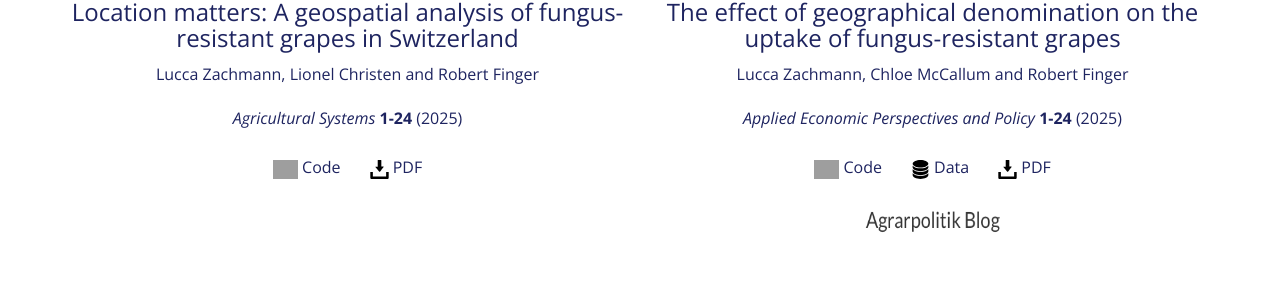
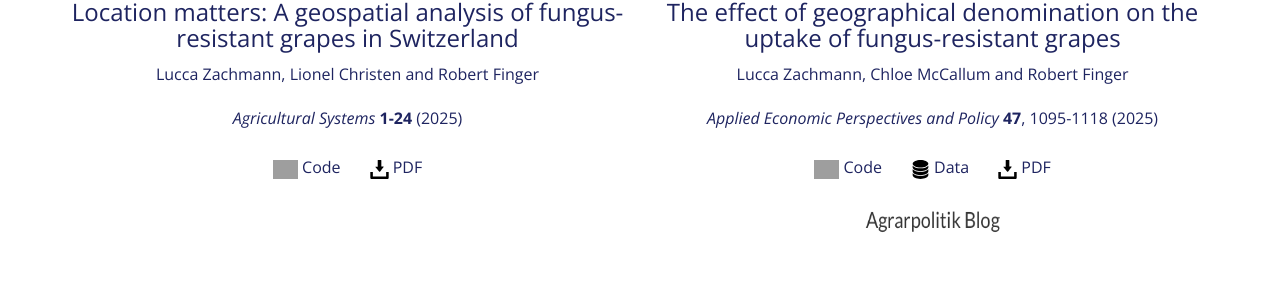
Before and after one commit to luccalino/luccalino.github.io, a Jekyll site: the page built from index.html, in a window 1280 px wide and 900 px high, scrolled down 1154 px. Shown: the part 153-444 px from the top of the window. Built offline with Jekyll 4.4.1, drawn with Linux system fonts in a browser that asks for light colours; nearby versions of some CDN libraries; grey boxes are pictures that could not be loaded.

Commit message:
Update publications.html

```diff
--- a/_includes/publications.html
+++ b/_includes/publications.html
@@ -25,7 +25,7 @@
                       <a class="fa fa-4x wow bounceIn text-primary" href="https://onlinelibrary.wiley.com/doi/full/10.1002/aepp.13512" target="_blank"><img title="AEPP" alt="AEPP" src="img/aepp_v2.jpg" style="cursor:pointer;border:1px solid grey;" width="150" height="210"></a>
                       <h3 style="color:#1E2460;">The effect of geographical denomination on the uptake of fungus-resistant grapes</h3>
                       <p class="text-muted" style="color:#1E2460;">Lucca Zachmann, Chloe McCallum and Robert Finger</p>
-                      <p class="text-muted" style="color:#1E2460;"><i>Applied Economic Perspectives and Policy</i> <b>1-24</b> (2025)</p>
+                      <p class="text-muted" style="color:#1E2460;"><i>Applied Economic Perspectives and Policy</i> <b>47</b>, 1095-1118 (2025)</p>
                       <p style="margin-bottom:0.15cm;"></p>
                       <p class="text-muted" style="color:#1E2460;"><a href="https://www.research-collection.ethz.ch/handle/20.500.11850/724874" target="_blank"><i><img src="img/logo/github-icon-1-logo-svgrepo-com.svg" style="cursor:pointer; height:0.5cm; weight: 0.5cm;"></i></a> Code &nbsp; &nbsp; &nbsp; <a href="https://www.research-collection.ethz.ch/handle/20.500.11850/568595" target="_blank"><i><img src="img/logo/data-storage-device-svgrepo-com.svg" style="cursor:pointer; height:0.5cm; weight: 0.5cm;"></i></a> Data &nbsp; &nbsp; &nbsp; <a href="https://onlinelibrary.wiley.com/doi/pdfdirect/10.1002/aepp.13512?download=true" target="_blank"><i><img src="img/logo/download-button-svgrepo-com.svg" style="cursor:pointer; height:0.5cm; weight: 0.5cm;"></i></a> PDF </p>
                       <p style="margin-bottom:0.15cm;"></p>
```
